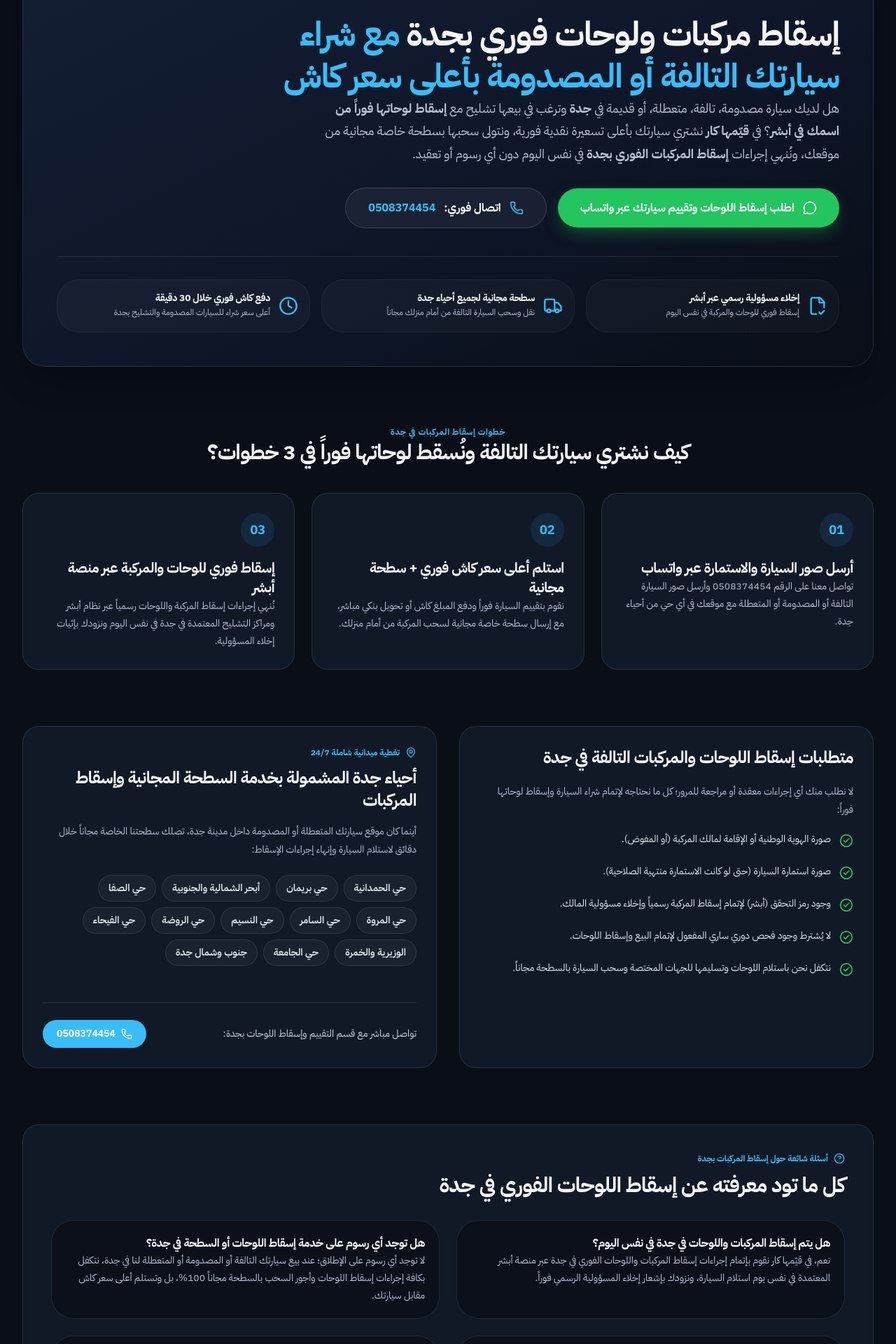
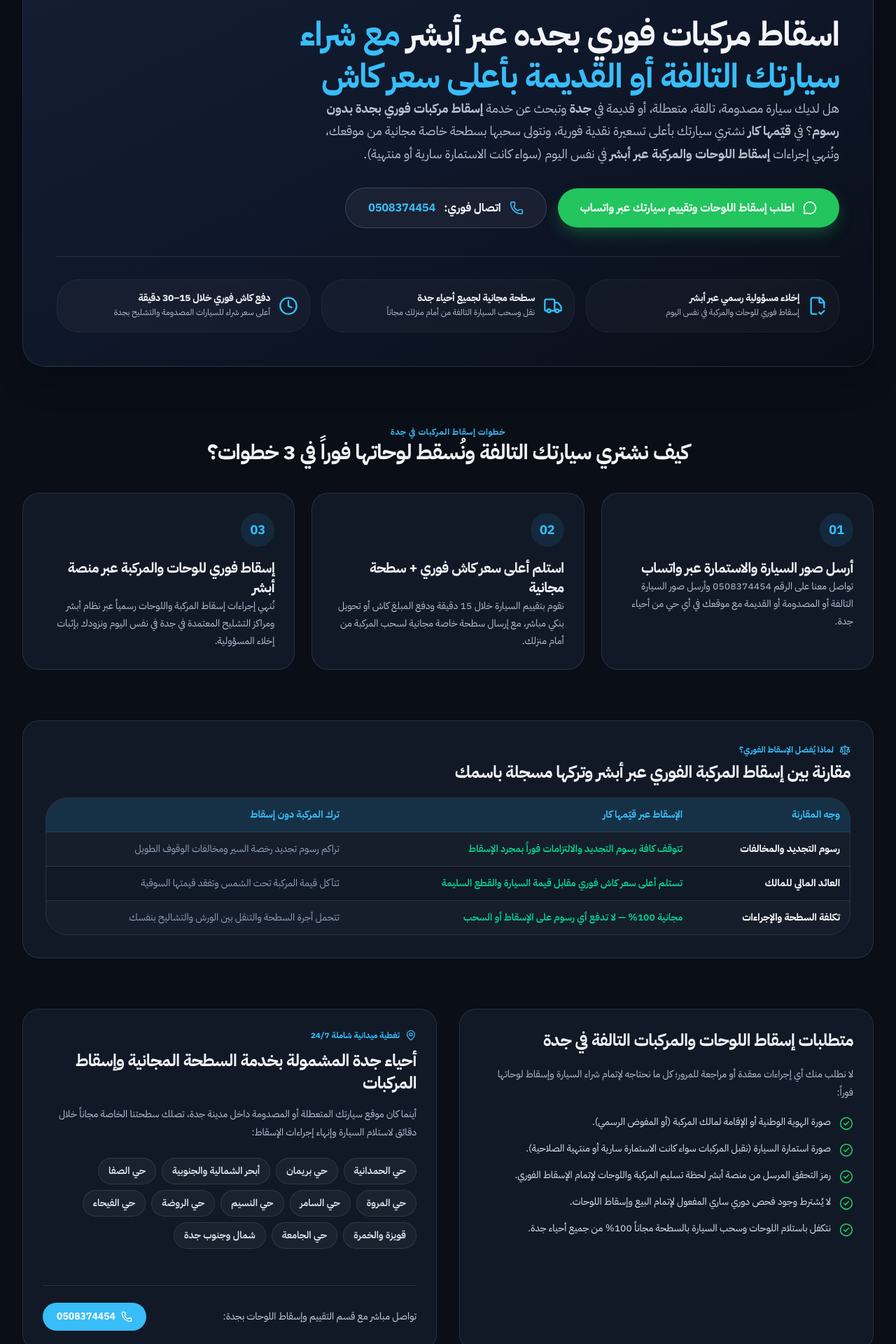
Before and after one commit to Mahmoudfattah/jeddahcars, a Next.js app: page /isqat-markabat-jeddah in a window 1280 px wide. Shown: the part 280-2200 px from the top of the page at 70% size. Built offline with nearby package versions, Linux system fonts and the light colour scheme.

Commit message:
update isqate page

```diff
--- a/app/isqat-markabat-jeddah/page.tsx
+++ b/app/isqat-markabat-jeddah/page.tsx
@@ -11,6 +11,7 @@ import {
   MapPin,
   ArrowRight,
   HelpCircle,
+  Scale,
 } from "lucide-react";
 import Footer from "../components/layout/Footer";
 
@@ -24,26 +25,29 @@ const WHATSAPP_LINK =
 
 export const metadata: Metadata = {
   title:
-    "اسقاط مركبات فوري بجده عبر أبشر ونشتري سيارتك التالفة كاش | 0508374454",
+    "اسقاط مركبات فوري بجده عبر أبشر مجاناً ونشتري سيارتك التالفة كاش | 0508374454",
   description:
-    "خدمة إسقاط مركبات ولوحات فوري بجدة عبر منصة أبشر (الاستمارة سارية أو منتهية) مع شراء سيارتك المصدومة أو التالفة بأعلى سعر كاش وسحب مجاني بالسطحة: 0508374454",
+    "اسقاط مركبات فوري بجده بدون رسوم عبر منصة أبشر (الاستمارة سارية أو منتهية) مع شراء سيارتك المصدومة أو القديمة أو التالفة بأعلى سعر كاش وسطحة مجانية لجميع أحياء جدة: 0508374454.",
   keywords: [
     "اسقاط مركبات فوري بجده",
     "اسقاط مركبات فوري جدة",
+    "إسقاط المركبات القديمة بدون رسوم",
     "اسقاط لوحات سيارات جدة",
     "طريقة اسقاط المركبات ابشر جدة",
     "شراء سيارات تالفة واسقاط لوحات جدة",
+    "تشليح بريمان جدة",
     "قيّمها كار",
   ],
   alternates: {
     canonical: "https://qeemahcar.com/isqat-markabat-jeddah",
   },
   openGraph: {
-    title: "اسقاط مركبات فوري بجده عبر أبشر ونشتري سيارتك كاش | 0508374454",
+    title:
+      "اسقاط مركبات فوري بجده عبر أبشر مجاناً ونشتري سيارتك كاش | 0508374454",
     description:
-      "نشتري سيارتك المصدومة أو التالفة في جدة ونُنهي إجراءات إسقاط اللوحات الفوري عبر أبشر (الاستمارة سارية أو منتهية) مع سطحة مجانية: 0508374454",
+      "نشتري سيارتك المصدومة أو القديمة في جدة ونُنهي إجراءات إسقاط اللوحات الفوري عبر أبشر بدون رسوم (الاستمارة سارية أو منتهية) مع سطحة مجانية: 0508374454.",
     url: "https://qeemahcar.com/isqat-markabat-jeddah",
-    siteName: "قيّمها كار لشراء السيارات المصدومة والتشليح في جدة",
+    siteName: "قيّمها كار لشراء السيارات المصدومة وإسقاط المركبات في جدة",
     locale: "ar_SA",
     type: "website",
   },
@@ -54,13 +58,13 @@ const STEPS = [
     number: "01",
     title: "أرسل صور السيارة والاستمارة عبر واتساب",
     description:
-      "تواصل معنا على الرقم 0508374454 وأرسل صور السيارة التالفة أو المصدومة أو المتعطلة مع موقعك في أي حي من أحياء جدة.",
+      "تواصل معنا على الرقم 0508374454 وأرسل صور السيارة التالفة أو المصدومة أو القديمة مع موقعك في أي حي من أحياء جدة.",
   },
   {
     number: "02",
     title: "استلم أعلى سعر كاش فوري + سطحة مجانية",
     description:
-      "نقوم بتقييم السيارة فوراً ودفع المبلغ كاش أو تحويل بنكي مباشر، مع إرسال سطحة خاصة مجانية لسحب المركبة من أمام منزلك.",
+      "نقوم بتقييم السيارة خلال 15 دقيقة ودفع المبلغ كاش أو تحويل بنكي مباشر، مع إرسال سطحة خاصة مجانية لسحب المركبة من أمام منزلك.",
   },
   {
     number: "03",
@@ -71,29 +75,51 @@ const STEPS = [
 ];
 
 const REQUIREMENTS = [
-  "صورة الهوية الوطنية أو الإقامة لمالك المركبة (أو المفوض).",
-  "صورة استمارة السيارة (حتى لو كانت الاستمارة منتهية الصلاحية).",
-  "وجود رمز التحقق (أبشر) لإتمام إسقاط المركبة رسمياً وإخلاء مسؤولية المالك.",
+  "صورة الهوية الوطنية أو الإقامة لمالك المركبة (أو المفوض الرسمي).",
+  "صورة استمارة السيارة (نقبل المركبات سواء كانت الاستمارة سارية أو منتهية الصلاحية).",
+  "رمز التحقق المرسل من منصة أبشر لحظة تسليم المركبة واللوحات لإتمام الإسقاط الفوري.",
   "لا يُشترط وجود فحص دوري ساري المفعول لإتمام البيع وإسقاط اللوحات.",
-  "نتكفل نحن باستلام اللوحات وتسليمها للجهات المختصة وسحب السيارة بالسطحة مجاناً.",
+  "نتكفل باستلام اللوحات وسحب السيارة بالسطحة مجاناً 100% من جميع أحياء جدة.",
+];
+
+const COMPARISON = [
+  {
+    point: "رسوم التجديد والمخالفات",
+    absher: "تتوقف كافة رسوم التجديد والالتزامات فوراً بمجرد الإسقاط",
+    ignore: "تراكم رسوم تجديد رخصة السير ومخالفات الوقوف الطويل",
+  },
+  {
+    point: "العائد المالي للمالك",
+    absher: "تستلم أعلى سعر كاش فوري مقابل قيمة السيارة والقطع السليمة",
+    ignore: "تتآكل قيمة المركبة تحت الشمس وتفقد قيمتها السوقية",
+  },
+  {
+    point: "تكلفة السطحة والإجراءات",
+    absher: "مجانية 100% — لا تدفع أي رسوم على الإسقاط أو السحب",
+    ignore: "تتحمل أجرة السطحة والتنقل بين الورش والتشاليح بنفسك",
+  },
 ];
 
 const FAQS = [
   {
     q: "هل يتم إسقاط المركبات واللوحات في جدة في نفس اليوم؟",
-    a: "نعم، في قيّمها كار نقوم بإتمام إجراءات إسقاط المركبات واللوحات الفوري في جدة عبر منصة أبشر المعتمدة في نفس يوم استلام السيارة، ونزودك بإشعار إخلاء المسؤولية الرسمي فوراً.",
+    a: "نعم، في قيّمها كار نُنهي إجراءات إسقاط المركبات واللوحات الفوري في جدة عبر منصة أبشر المعتمدة في نفس يوم استلام السيارة، ونزودك بإشعار إخلاء المسؤولية الرسمي فوراً.",
   },
   {
-    q: "هل توجد أي رسوم على خدمة إسقاط اللوحات أو السطحة في جدة؟",
-    a: "لا توجد أي رسوم على الإطلاق؛ عند بيع سيارتك التالفة أو المصدومة أو المتعطلة لنا في جدة، نتكفل بكافة إجراءات إسقاط اللوحات وأجور السحب بالسطحة مجاناً 100%، بل وتستلم أعلى سعر كاش مقابل سيارتك.",
+    q: "كيف يتم إسقاط المركبات القديمة بدون رسوم في جدة؟",
+    a: "عند بيع سيارتك القديمة أو التالفة أو المصدومة لنا في جدة، لا تدفع أي رسوم إدارية أو أجور سطحة؛ بل نتكفل بعملية السحب وإسقاط اللوحات عبر أبشر مجاناً 100% ونُسلّمك قيمة السيارة نقداً.",
   },
   {
     q: "هل يمكن إسقاط لوحات سيارة استمارتها منتهية أو بدون فحص دوري؟",
-    a: "نعم بالتأكيد، نشتري السيارات المصدومة والتالفة والمتوقفة في جدة ونُنهي إجراءات إسقاط لوحاتها حتى لو كانت الاستمارة منتهية أو بدون فحص دوري ساري.",
+    a: "نعم، نقبل السيارات المصدومة والتالفة والقديمة في جدة ونُنهي إجراءات إسقاط لوحاتها عبر أبشر سواء كانت الاستمارة سارية أو منتهية، ولا يُشترط وجود فحص دوري ساري المفعول.",
+  },
+  {
+    q: "هل يشترط وجود السيارة فعلياً لإتمام إسقاط المركبة عبر أبشر؟",
+    a: "نعم، وفق الإجراءات النظامية المعتمدة عبر منصة أبشر ومراكز التشليح المرخصة، يُشترط تسليم المركبة التالفة أو القديمة مع لوحاتها ووجود الاستمارة (سارية أو منتهية) لإصدار إشعار الإسقاط الرسمي وإخلاء المسؤولية.",
   },
   {
     q: "ما هي أحياء جدة المشمولة بخدمة السحب المجاني وإسقاط المركبات؟",
-    a: "نغطي جميع أحياء جدة على مدار 24 ساعة: الحمدانية، بريمان، أبحر الشمالية والجنوبية، الصفا، المروة، السامر، النسيم، الروضة، الفيحاء، الوزيرية، الخمرة، وجنوب جدة.",
+    a: "نغطي جميع أحياء جدة على مدار 24 ساعة: الحمدانية، بريمان، أبحر الشمالية والجنوبية، الصفا، المروة، السامر، النسيم، الروضة، الفيحاء، قويزة، الوزيرية، الخمرة، وشمال وجنوب جدة.",
   },
 ];
 
@@ -107,9 +133,9 @@ const JEDDAH_AREAS = [
   "حي النسيم",
   "حي الروضة",
   "حي الفيحاء",
-  "الوزيرية والخمرة",
+  "قويزة والخمرة",
   "حي الجامعة",
-  "جنوب وشمال جدة",
+  "شمال وجنوب جدة",
 ];
 
 export default function IsqatMarkabatJeddahPage() {
@@ -119,9 +145,9 @@ export default function IsqatMarkabatJeddahPage() {
       {
         "@type": "Service",
         "@id": "https://qeemahcar.com/isqat-markabat-jeddah#service",
-        name: "إسقاط مركبات ولوحات فوري بجدة مع شراء السيارات التشليح والمصدومة",
+        name: "اسقاط مركبات فوري بجده مع شراء السيارات التشليح والمصدومة والقديمة",
         description:
-          "خدمة إسقاط مركبات ولوحات السيارات التالفة والمصدومة والتشليح فوراً في جدة عبر منصة أبشر مع الدفع الكاش الفوري والسطحة المجانية.",
+          "خدمة إسقاط مركبات ولوحات السيارات التالفة والقديمة والمصدومة فوراً في جدة عبر منصة أبشر بدون رسوم مع الدفع الكاش الفوري والسطحة المجانية.",
         provider: {
           "@id": "https://qeemahcar.com/#autodealer",
         },
@@ -155,7 +181,7 @@ export default function IsqatMarkabatJeddahPage() {
           {
             "@type": "ListItem",
             position: 2,
-            name: "إسقاط مركبات ولوحات فوري بجدة",
+            name: "اسقاط مركبات فوري بجده",
             item: "https://qeemahcar.com/isqat-markabat-jeddah",
           },
         ],
@@ -170,7 +196,7 @@ export default function IsqatMarkabatJeddahPage() {
         dangerouslySetInnerHTML={{ __html: JSON.stringify(jsonLd) }}
       />
 
-      <main
+      <div
         dir="rtl"
         className="min-h-screen bg-[#090e17] text-white pt-28 pb-16 overflow-hidden"
       >
@@ -189,7 +215,7 @@ export default function IsqatMarkabatJeddahPage() {
             </Link>
             <span>/</span>
             <span className="text-[#38bdf8] font-semibold">
-              إسقاط مركبات ولوحات فوري بجدة
+              اسقاط مركبات فوري بجده
             </span>
           </nav>
         </div>
@@ -203,20 +229,20 @@ export default function IsqatMarkabatJeddahPage() {
             </div>
 
             <h1 className="text-3xl sm:text-4xl lg:text-5xl font-extrabold leading-[1.25] tracking-tight text-white max-w-4xl">
-              إسقاط مركبات ولوحات فوري بجدة{" "}
+              اسقاط مركبات فوري بجده عبر أبشر{" "}
               <span className="text-[#38bdf8]">
-                مع شراء سيارتك التالفة أو المصدومة بأعلى سعر كاش
+                مع شراء سيارتك التالفة أو القديمة بأعلى سعر كاش
               </span>
             </h1>
 
             <p className="mt-4 sm:mt-5 text-base sm:text-lg leading-relaxed text-slate-300 max-w-3xl">
               هل لديك سيارة مصدومة، تالفة، متعطلة، أو قديمة في{" "}
-              <strong>جدة</strong> وترغب في بيعها تشليح مع{" "}
-              <strong>إسقاط لوحاتها فوراً من اسمك في أبشر</strong>؟ في{" "}
+              <strong>جدة</strong> وتبحث عن خدمة{" "}
+              <strong>إسقاط مركبات فوري بجدة بدون رسوم</strong>؟ في{" "}
               <strong>قيّمها كار</strong> نشتري سيارتك بأعلى تسعيرة نقدية فورية،
               ونتولى سحبها بسطحة خاصة مجانية من موقعك، ونُنهي إجراءات{" "}
-              <strong>إسقاط المركبات الفوري بجدة</strong> في نفس اليوم دون أي
-              رسوم أو تعقيد.
+              <strong>إسقاط اللوحات والمركبة عبر أبشر</strong> في نفس اليوم
+              (سواء كانت الاستمارة سارية أو منتهية).
             </p>
 
             {/* Primary CTA Buttons */}
@@ -273,7 +299,7 @@ export default function IsqatMarkabatJeddahPage() {
                 <Clock className="w-7 h-7 text-[#38bdf8] shrink-0" />
                 <div>
                   <h2 className="text-sm font-bold text-white">
-                    دفع كاش فوري خلال 30 دقيقة
+                    دفع كاش فوري خلال 15–30 دقيقة
                   </h2>
                   <p className="text-xs text-slate-400 mt-0.5">
                     أعلى سعر شراء للسيارات المصدومة والتشليح بجدة
@@ -317,11 +343,49 @@ export default function IsqatMarkabatJeddahPage() {
           </div>
         </section>
 
+        {/* Comparison Table */}
+        <section className="container mx-auto px-4 sm:px-6 lg:px-8 max-w-7xl py-6 sm:py-8">
+          <div className="rounded-3xl border border-white/10 bg-[#111927] p-5 sm:p-8">
+            <div className="inline-flex items-center gap-2 text-[#38bdf8] text-xs font-bold mb-2">
+              <Scale className="w-4 h-4" />
+              <span>لماذا يُفضل الإسقاط الفوري؟</span>
+            </div>
+            <h2 className="text-xl sm:text-2xl font-extrabold text-white mb-5!">
+              مقارنة بين إسقاط المركبة الفوري عبر أبشر وتركها مسجلة باسمك
+            </h2>
+            <div className="overflow-x-auto rounded-2xl border border-white/10">
+              <table className="w-full text-right border-collapse text-sm">
+                <thead>
+                  <tr className="bg-[#38bdf8]/15 text-[#38bdf8]">
+                    <th className="p-3.5 font-bold">وجه المقارنة</th>
+                    <th className="p-3.5 font-bold">الإسقاط عبر قيّمها كار</th>
+                    <th className="p-3.5 font-bold">ترك المركبة دون إسقاط</th>
+                  </tr>
+                </thead>
+                <tbody>
+                  {COMPARISON.map((row) => (
+                    <tr
+                      key={row.point}
+                      className="border-t border-white/10 odd:bg-white/[0.02]"
+                    >
+                      <td className="p-3.5 font-bold text-white">{row.point}</td>
+                      <td className="p-3.5 font-semibold text-emerald-400">
+                        {row.absher}
+                      </td>
+                      <td className="p-3.5 text-slate-400">{row.ignore}</td>
+                    </tr>
+                  ))}
+                </tbody>
+              </table>
+            </div>
+          </div>
+        </section>
+
         {/* Requirements & Neighborhoods Grid */}
         <section className="container mx-auto px-4 sm:px-6 lg:px-8 max-w-7xl py-8 sm:py-10">
           <div className="grid grid-cols-1 lg:grid-cols-2 gap-6 lg:gap-8">
             {/* Requirements Box */}
-            <div className="rounded-3xl border space-y-5!    border-white/10 bg-[#111927] p-5 sm:p-7">
+            <div className="rounded-3xl border space-y-5! border-white/10 bg-[#111927] p-5 sm:p-7">
               <h2 className="text-xl sm:text-2xl font-extrabold text-white mb-3 sm:mb-4">
                 متطلبات إسقاط اللوحات والمركبات التالفة في جدة
               </h2>
@@ -329,7 +393,7 @@ export default function IsqatMarkabatJeddahPage() {
                 لا نطلب منك أي إجراءات معقدة أو مراجعة للمرور؛ كل ما نحتاجه
                 لإتمام شراء السيارة وإسقاط لوحاتها فوراً:
               </p>
-              <ul className="space-y-6">
+              <ul className="space-y-4">
                 {REQUIREMENTS.map((req, i) => (
                   <li
                     key={i}
@@ -343,7 +407,7 @@ export default function IsqatMarkabatJeddahPage() {
             </div>
 
             {/* Neighborhoods Box */}
-            <div className="rounded-3xl border space-y-5!  border-white/10 bg-[#111927] p-5 sm:p-7 flex flex-col justify-between">
+            <div className="rounded-3xl border space-y-5! border-white/10 bg-[#111927] p-5 sm:p-7 flex flex-col justify-between">
               <div>
                 <div className="inline-flex items-center gap-2 text-[#38bdf8] text-xs font-bold mb-3">
                   <MapPin className="w-4 h-4" />
@@ -412,9 +476,36 @@ export default function IsqatMarkabatJeddahPage() {
                 </div>
               ))}
             </div>
+
+            {/* Internal Linking Strip */}
+            <div className="mt-8 pt-6 border-t border-white/10 flex flex-wrap items-center gap-3 text-xs sm:text-sm text-slate-400">
+              <span className="font-bold text-white">خدمات وأدلة ذات صلة في جدة:</span>
+              <Link href="/tashleeh-jeddah" className="text-[#38bdf8] hover:underline">
+                شراء سيارات تشليح ومصدومة بجدة
+              </Link>
+              <span>•</span>
+              <Link href="/damaged-cars-jeddah" className="text-[#38bdf8] hover:underline">
+                شراء سيارات متعطلة وأعطال المحركات
+              </Link>
+              <span>•</span>
+              <Link href="/rear-front-damaged-cars" className="text-[#38bdf8] hover:underline">
+                تثمين الصدمات الخلفية والأمامية
+              </Link>
+              <span>•</span>
+              <Link href="/blog" className="text-[#38bdf8] hover:underline">
+                شروط إسقاط المركبات عبر أبشر
+              </Link>
+              <span>•</span>
+              <Link
+                href="/blog/fast-damaged-car-valuation-jeddah"
+                className="text-[#38bdf8] hover:underline"
+              >
+                تقييم سيارتك خلال 15 دقيقة
+              </Link>
+            </div>
           </div>
         </section>
-      </main>
+      </div>
 
       <Footer />
     </>
```
